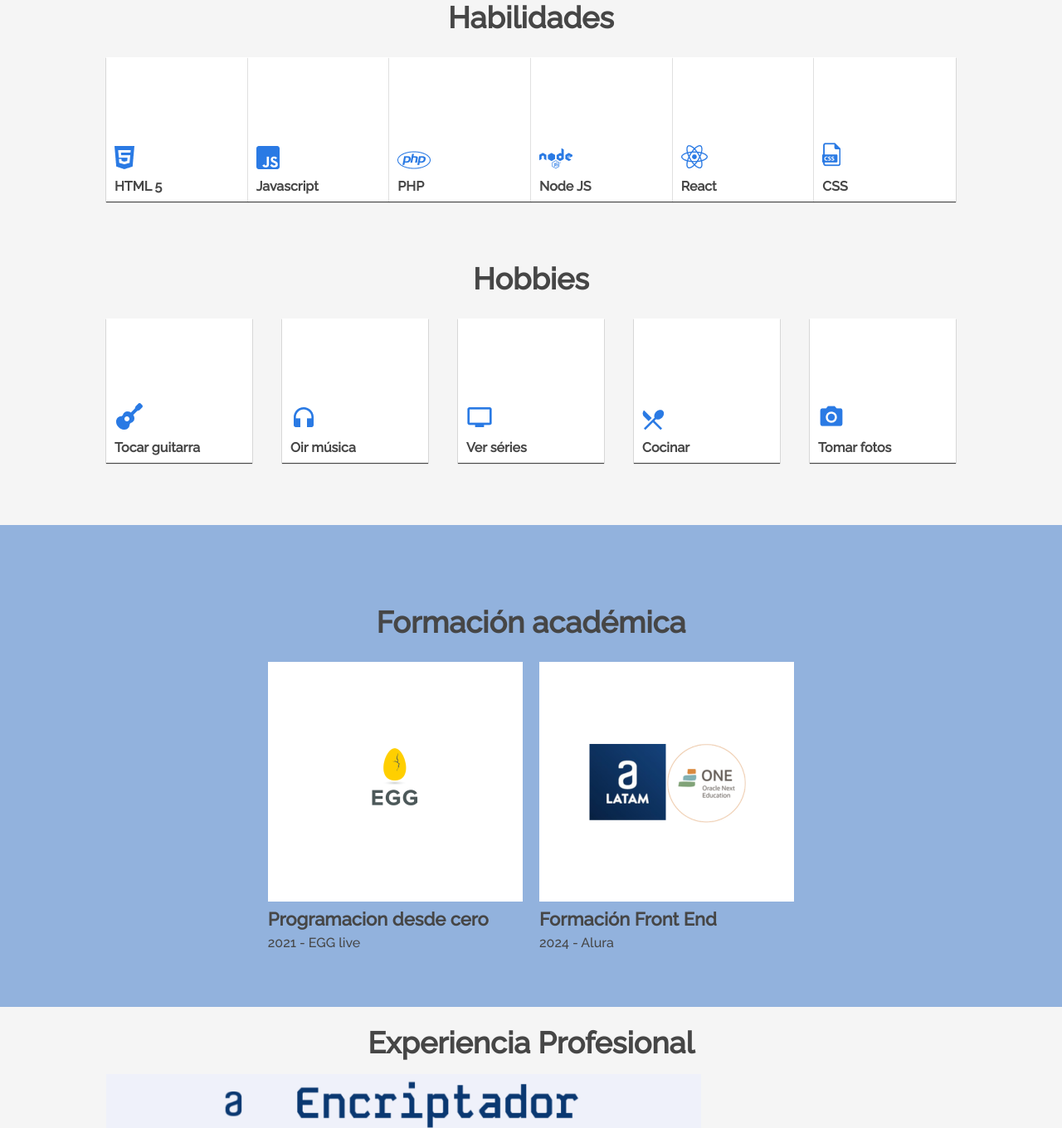
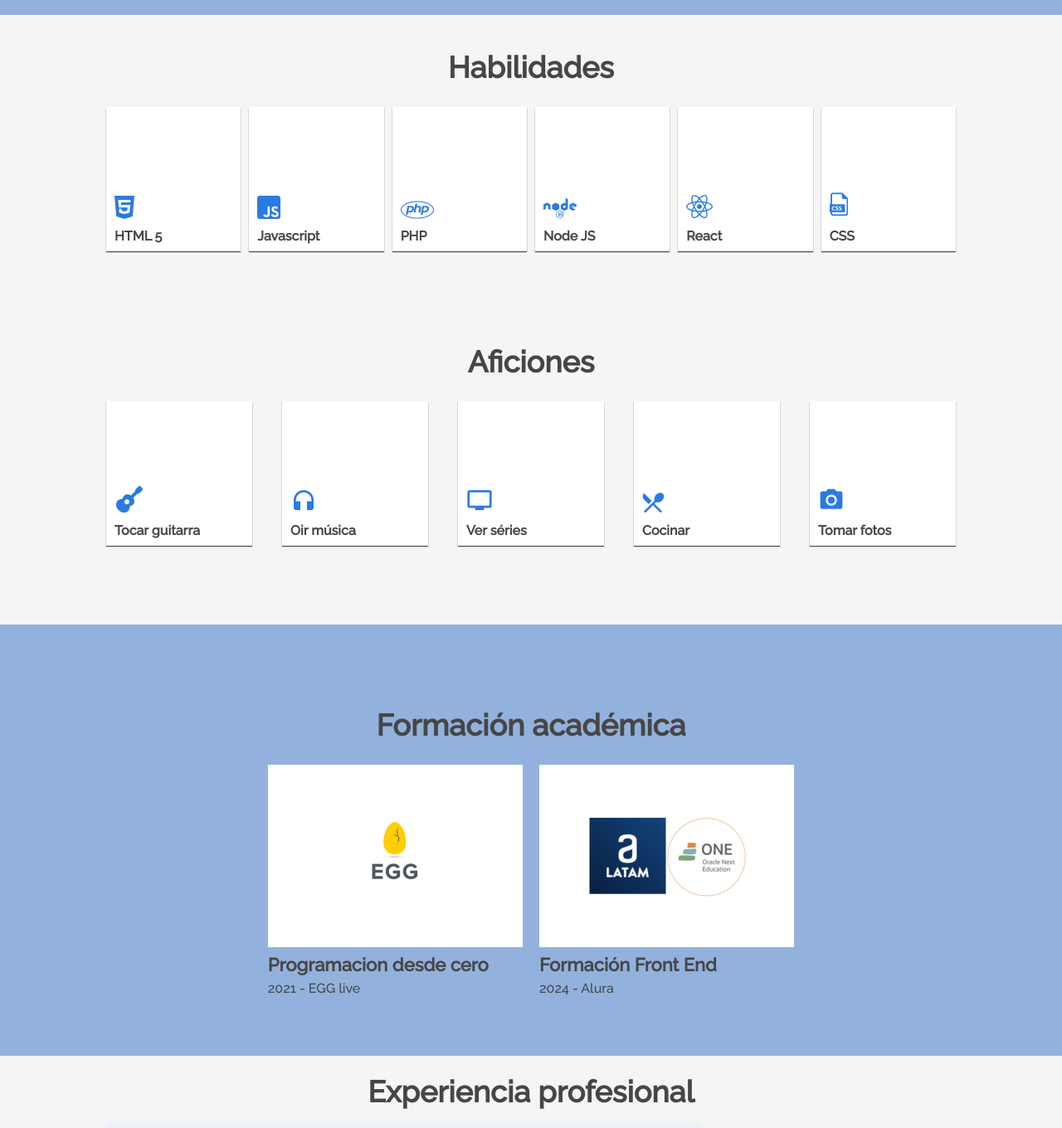
Before and after one commit to ankhcaesar/oracleone_portafolio, a plain HTML site: page index.html in a window 1280 px wide. Shown: the part 911-2271 px from the top of the page at 83% size. Drawn offline with Linux system fonts and the light colour scheme.

Commit message:
espacios arreglados

```diff
--- a/index.html
+++ b/index.html
@@ -117,7 +117,7 @@
 
         <!-- Sección de Hobbies -->
         <section class="hobbies" id="hobbies">
-            <h2 class="hobbies__title">Hobbies</h2>
+            <h2 class="hobbies__title">Aficiones</h2>
             <div class="hobbies__line">
                 <div class="hobbies__box">
                     <ul>
@@ -189,7 +189,7 @@
 
         <!-- Sección de Experiencia Profesional/Proyectos-->
         <section class="experience" id="xp">
-            <h2 class="experience__section__title">Experiencia Profesional</h2>
+            <h2 class="experience__section__title">Experiencia profesional</h2>
 
             <div class="experience__content">
                 <div class="experience__box">
--- a/style.css
+++ b/style.css
@@ -160,6 +160,7 @@ section.about {
     width: 100%;
     height: 383px;
     background-color: var(--color-de-fondo-secundario);
+    padding: 20px 0;
 }
 
 .about__container {
@@ -180,6 +181,7 @@ section.skills {
     display: flex;
     width: var(--medida-containers);
     gap: 30px;
+    padding: 20px 0;
     flex-direction: column;
     align-items: center;
 }
@@ -189,6 +191,7 @@ section.skills {
     display: flex;
     justify-content: space-between;
     align-items: center;
+    gap: 10px;
 }
 
 .skills__box {
@@ -211,6 +214,7 @@ section.hobbies {
     display: flex;
     width: var(--medida-containers);
     gap: 30px;
+    padding: 20px 0;
     flex-direction: column;
     align-items: center;
     margin: 50px 0 50px;
@@ -221,6 +225,7 @@ section.hobbies {
     display: flex;
     justify-content: space-between;
     align-items: center;
+    gap: 10px;
 }
 
 .hobbies__box {
@@ -244,7 +249,7 @@ section.academic {
     display: flex;
     flex-direction: column;
     width: 100%;
-    height: 581px;
+    height: 520px;
     background-color: var(--color-de-fondo-secundario);
     justify-content: center;
     align-items: center;
@@ -270,7 +275,7 @@ section.academic {
     display: flex;
     justify-content: center;
     align-items: center;
-    height: 289px;
+    height: 220px;
     background-color: var(--color-de-fondo-base);
 }
 
```
